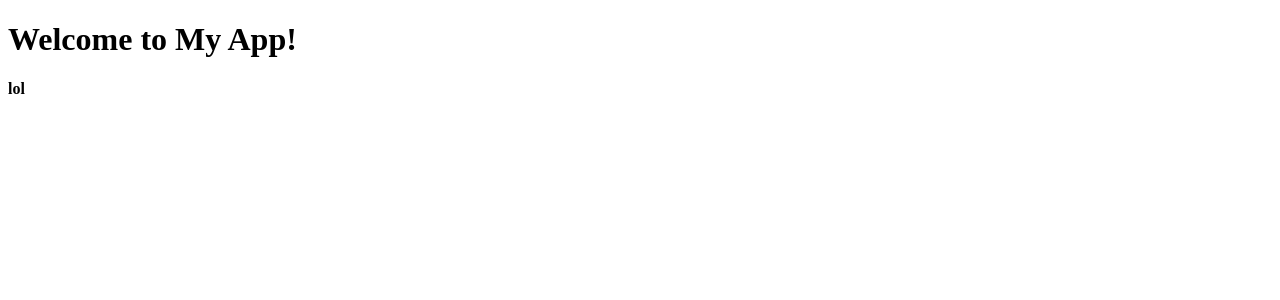
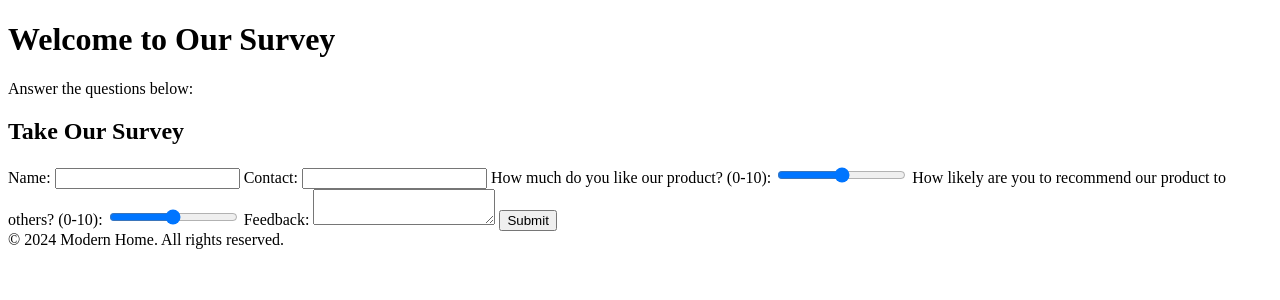
Before and after one commit to Gautamhirawat/NPS, a Django app: page / in a window 1280 px wide. Shown: the top 300 px of the page. Run offline with Django 4.2, Linux system fonts and the light colour scheme.

Commit message:
Update home.html

```diff
--- a/NPS-SECURE-SYSTEM-ishika/devnev_nps/nps/templates/nps/home.html
+++ b/NPS-SECURE-SYSTEM-ishika/devnev_nps/nps/templates/nps/home.html
@@ -1,11 +1,47 @@
+<!-- home.html -->
 {% load static %}
 <!DOCTYPE html>
-<html>
+<html lang="en">
 <head>
-    <title>My App</title>
+    <meta charset="UTF-8">
+    <meta name="viewport" content="width=device-width, initial-scale=1.0">
+    <link rel="stylesheet" href="{% static 'home.css' %}">
+    <script src="https://code.jquery.com/jquery-3.6.0.min.js"></script>
+    <script src="{% static 'home.js' %}" defer></script>
+    <title>Modern Home</title>
 </head>
 <body>
-    <h1>Welcome to My App!</h1>
-    <b>lol</b>
+    <header>
+        <h1>Welcome to Our Survey</h1>
+        <p>Answer the questions below:</p>
+    </header>
+
+    <section class="survey">
+        <h2>Take Our Survey</h2>
+        <form id="surveyForm">
+            {% csrf_token %}
+            <label for="name">Name:</label>
+            <input type="text" id="name" name="name" required>
+
+            <label for="contact">Contact:</label>
+            <input type="text" id="contact" name="contact" required>
+
+            <label for="likability">How much do you like our product? (<span id="likabilityValue">0</span>-10):</label>
+            <input type="range" id="likability" name="likability" min="0" max="10" oninput="updateValue('likabilityValue', this.value)">
+
+            <label for="recommendation">How likely are you to recommend our product to others? (<span id="recommendationValue">0</span>-10):</label>
+            <input type="range" id="recommendation" name="recommendation" min="0" max="10" oninput="updateValue('recommendationValue', this.value)">
+
+            <label for="feedback">Feedback:</label>
+            <textarea id="feedback" name="feedback"></textarea>
+
+            <button type="submit" class="submit-btn">Submit</button>
+        </form>
+        <div id="thankYouMessage" style="display: none;"></div>
+    </section>
+
+    <footer>
+        &copy; 2024 Modern Home. All rights reserved.
+    </footer>
 </body>
 </html>
```
